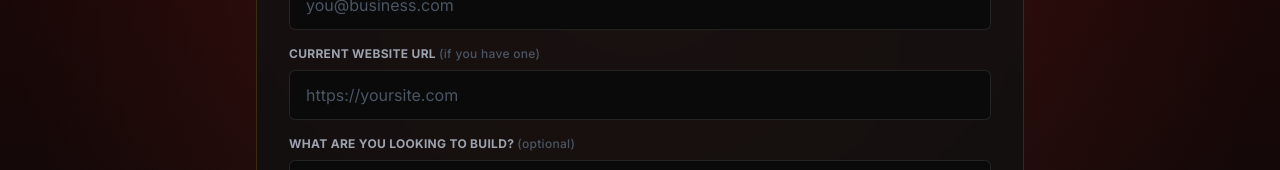
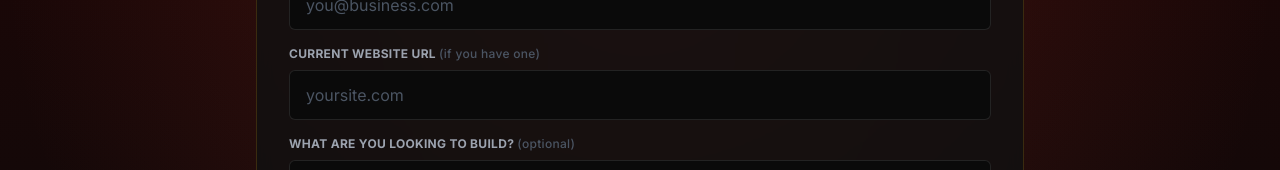
Before and after one commit to nickturnerdigital-png/redesign-pro, a React (Vite) app: page / in a window 1280 px wide. Shown: the part 7389-7559 px from the top of the page. Built offline with nearby package versions, Linux system fonts and the light colour scheme.

Commit message:
Allow plain domain input in website URL field
Changed input type from "url" to "text" so users can enter domains like
"yoursite.ca" without being forced to prefix with https://.

```diff
--- a/src/components/FinalCTA.tsx
+++ b/src/components/FinalCTA.tsx
@@ -137,9 +137,9 @@ export default function FinalCTA() {
               </label>
               <input
                 id="website"
-                type="url"
+                type="text"
                 name="website"
-                placeholder="https://yoursite.com"
+                placeholder="yoursite.com"
                 className={inputClass}
               />
               <ValidationError
```
